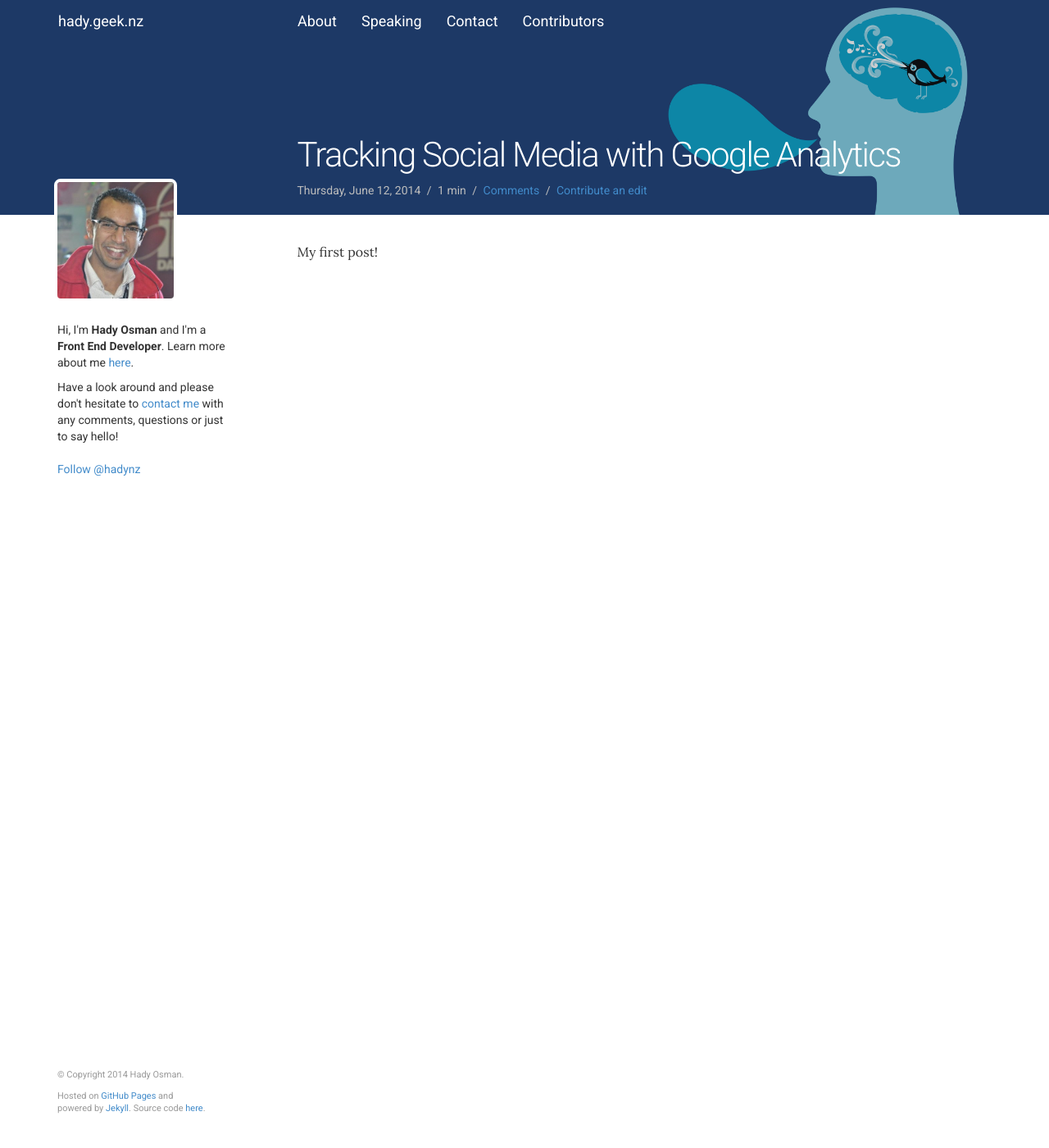
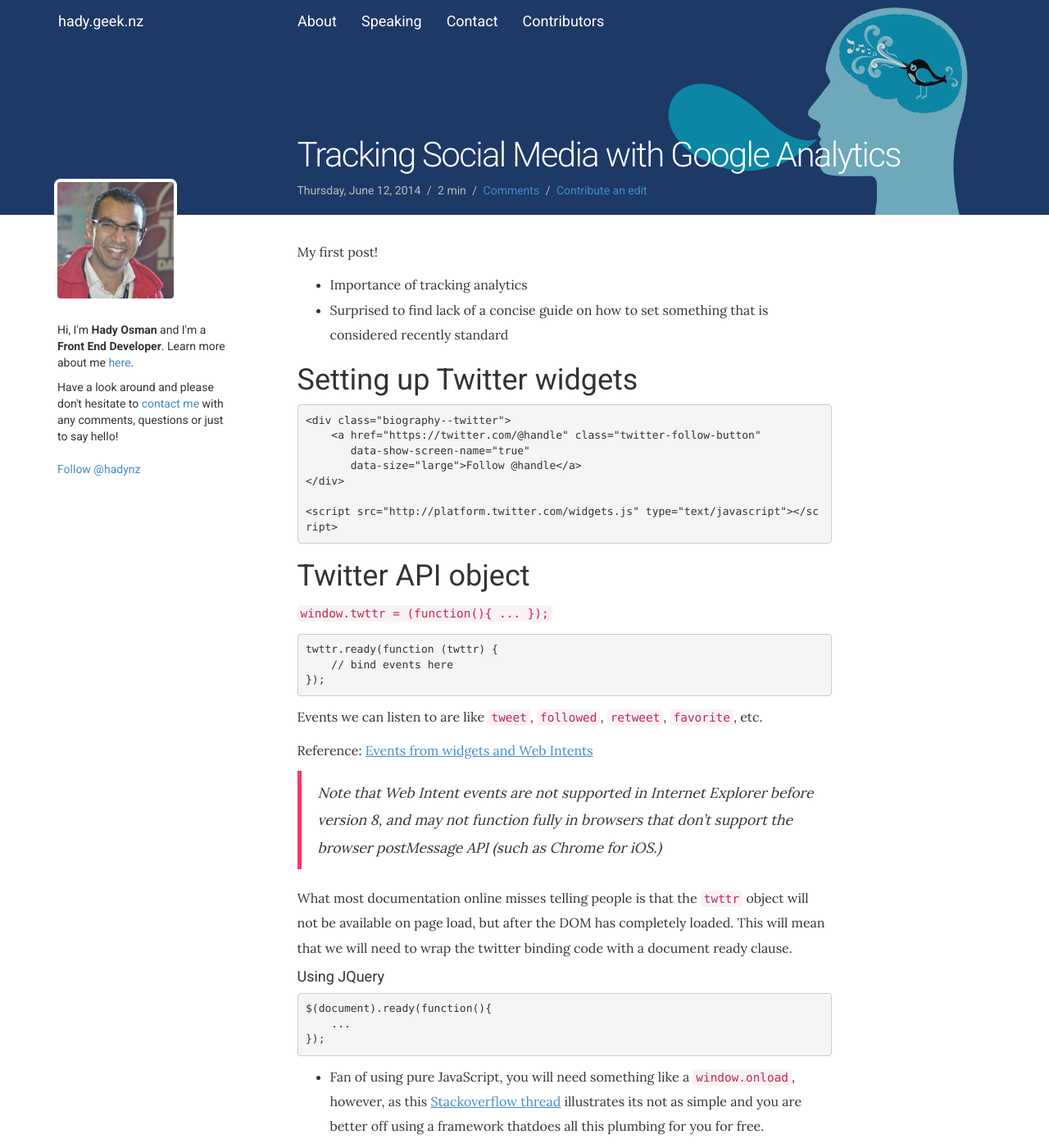
Before and after one commit to hadynz/hadynz.github.io, a Jekyll site: the page built from _posts/blog/2014-06-12-social-media-analytics.md, in a window 1280 px wide and 1400 px high. Shown: the whole window at 82% size. Built offline with Jekyll 4.4.1, drawn with Linux system fonts in a browser that asks for light colours; comment, search, counter and statistics services are not loaded; some of the changed text lies outside the part shown.

Commit message:
WIP - tracking twitter analytics

```diff
--- a/_posts/blog/2014-06-12-social-media-analytics.md
+++ b/_posts/blog/2014-06-12-social-media-analytics.md
@@ -13,3 +13,73 @@
 meta: true
 ---
 My first post!
+
+
+* Importance of tracking analytics
+* Surprised to find lack of a concise guide on how to set something that is considered recently standard
+
+# Setting up Twitter widgets
+~~~ html
+<div class="biography--twitter">
+    <a href="https://twitter.com/@handle" class="twitter-follow-button"
+       data-show-screen-name="true"
+       data-size="large">Follow @handle</a>
+</div>
+
+<script src="http://platform.twitter.com/widgets.js" type="text/javascript"></script>
+~~~
+
+# Twitter API object
+`window.twttr = (function(){ ... });`
+
+~~~ javascript
+twttr.ready(function (twttr) {
+    // bind events here
+});
+~~~
+
+Events we can listen to are like `tweet`, `followed`, `retweet`, `favorite`, etc.
+
+Reference: [Events from widgets and Web Intents](https://dev.twitter.com/docs/tfw/events)
+
+> Note that Web Intent events are not supported in Internet Explorer before version 8,
+and may not function fully in browsers that don't support the browser postMessage API (such as Chrome for iOS.)
+
+What most documentation online misses telling people is that the `twttr` object will not be available on
+page load, but after the DOM has completely loaded. This will mean that we will need to wrap the twitter
+binding code with a document ready clause.
+
+#### Using JQuery
+~~~ javascript
+$(document).ready(function(){
+    ...
+});
+~~~
+
+* Fan of using pure JavaScript, you will need something like a `window.onload`, however, as this
+[Stackoverflow thread](http://stackoverflow.com/a/800010)
+illustrates its not as simple and you are better off using a framework thatdoes all this plumbing for you for free.
+
+# Setting up Google Analytics
+
+* talk about the different in recent GA versions
+
+# Putting it all together
+~~~ javascript
+$(document).ready(function(){
+    var pageTitle = $('meta[name=title]').attr('content'),
+        pageUrl = $('meta[name=page_url]').attr('content');
+
+    twttr.ready(function (twttr) {
+
+        twttr.events.bind('follow', function(event) {
+            ga('send', 'social', 'twitter', 'follow', event.data.screen_name, { 'page': pageUrl });
+        });
+
+        twttr.events.bind('tweet', function(event) {
+            ga('send', 'social', 'twitter', 'tweet', pageTitle, { 'page': pageUrl });
+        });
+
+    });
+});
+~~~
```
